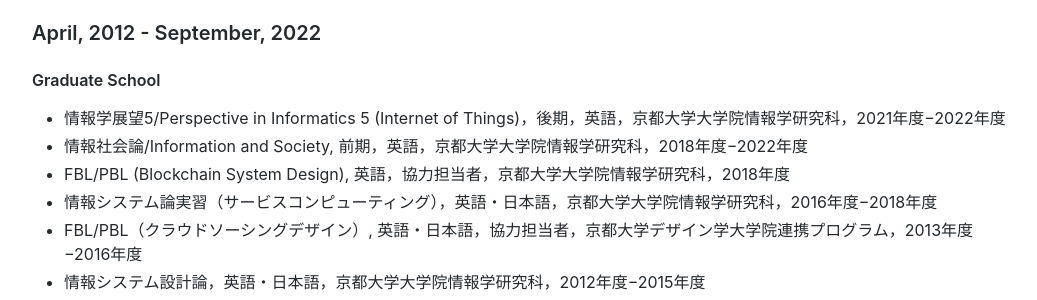
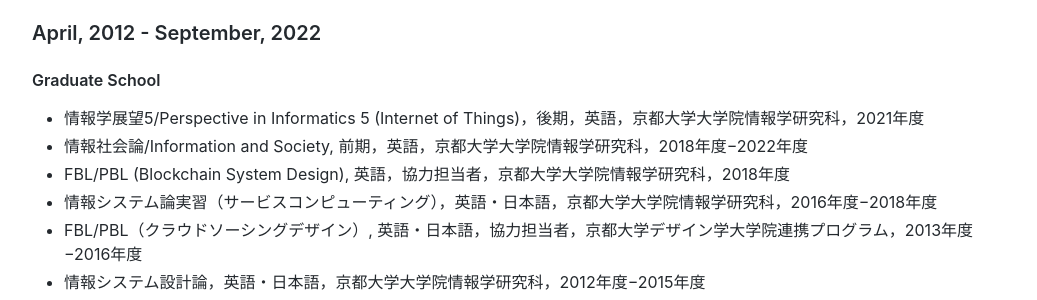
Before and after one commit to lindh/lindh.github.io, a Jekyll site: the page built from teaching.md, in a window 1280 px wide. Shown: the part 577-877 px from the top of the page, without its empty margins (118-1155 px from the left). Built offline with Jekyll 4.4.1, drawn with Linux system fonts in a browser that asks for light colours; comment, search, counter and statistics services are not loaded.

Commit message:
Update teaching.md

```diff
--- a/teaching.md
+++ b/teaching.md
@@ -21,7 +21,7 @@
 ### April, 2012 - September, 2022
 
 #### Graduate School
-- 情報学展望5/Perspective in Informatics 5 (Internet of Things)，後期，英語，京都大学大学院情報学研究科，2021年度−2022年度
+- 情報学展望5/Perspective in Informatics 5 (Internet of Things)，後期，英語，京都大学大学院情報学研究科，2021年度
 - 情報社会論/Information and Society, 前期，英語，京都大学大学院情報学研究科，2018年度−2022年度
 - FBL/PBL (Blockchain System Design), 英語，協力担当者，京都大学大学院情報学研究科，2018年度
 - 情報システム論実習（サービスコンピューティング），英語・日本語，京都大学大学院情報学研究科，2016年度−2018年度
```
